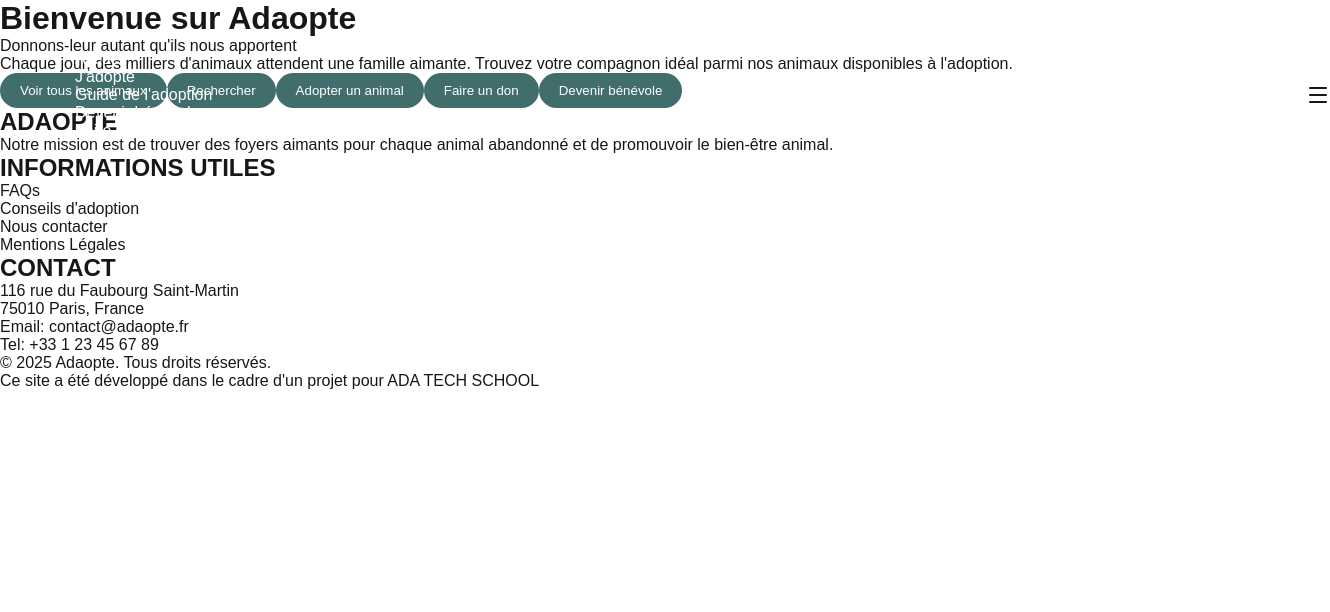
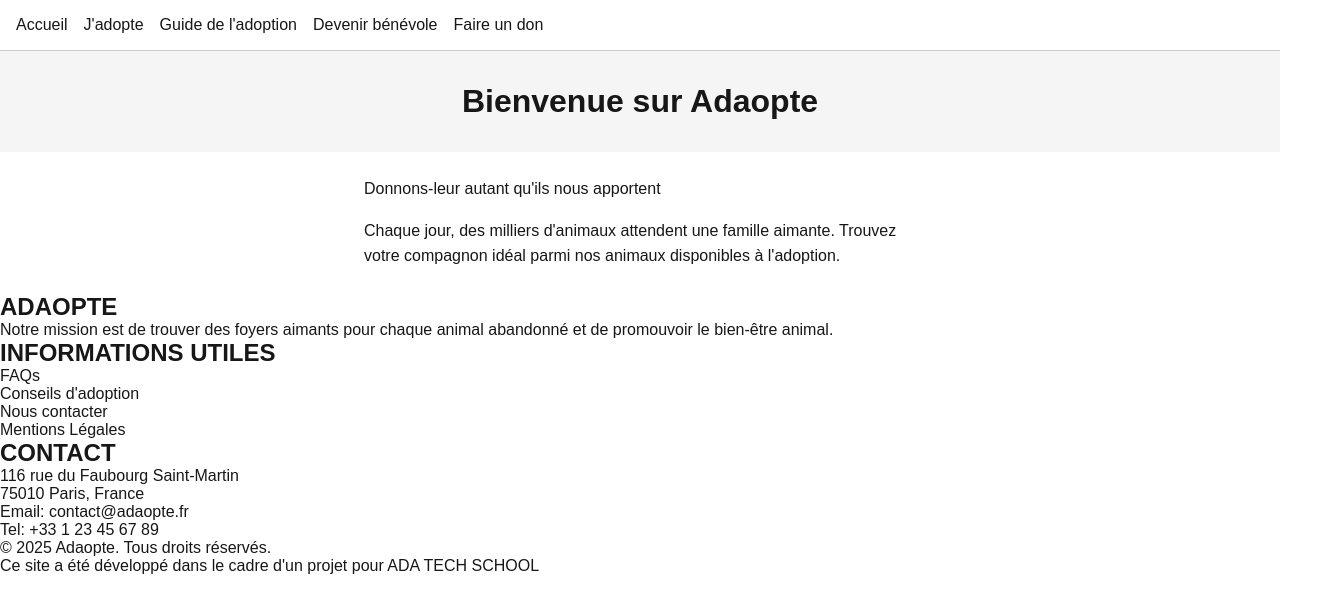
Before and after one commit to Camille-lt/Adaopte_front, a Next.js app: page / in a window 1280 px wide. Shown: the top 612 px of the page, 1330 px wide, since content can reach past the window. Built offline with nearby package versions, Linux system fonts and the light colour scheme.

Commit message:
responsif-advanced

```diff
--- a/src/app/components/navbar.jsx
+++ b/src/app/components/navbar.jsx
@@ -1,57 +1,120 @@
-// src/app/components/navbar/Navbar.jsx
 "use client"
-
+import { useState, useEffect } from 'react';
 import Link from 'next/link';
-import { useEffect, useState} from 'react';
-import { createIcons, icons } from 'lucide';
-import styles from '../navbar.module.css';
 
 export default function Navbar() {
+  const [isOpen, setIsOpen] = useState(false);
+  const [isMobile, setIsMobile] = useState(false);
+
+  // Vérifie la largeur de l'écran
   useEffect(() => {
-    // Crée les icônes après le montage du composant
-    createIcons({ icons });
+    const handleResize = () => {
+      setIsMobile(window.innerWidth <= 768);
+    };
+
+    handleResize(); // appel initial
+    window.addEventListener("resize", handleResize);
+    return () => window.removeEventListener("resize", handleResize);
   }, []);
 
-  // Pour que la navbar se déplie et se replie
-        // const menuHamburger = document.querySelector(".menu-hamburger")
-        // const navLinks = document.querySelector(".nav-links")
+  return (
+    <nav style={{ borderBottom: '1px solid #ccc', padding: '1rem' }}>
+      <div style={{
+        display: 'flex',
+        justifyContent: 'space-between',
+        alignItems: 'center'
+      }}>
 
-        // menuHamburger.addEventListener('click',()=>{
-        // navLinks.classList.toggle('mobile-menu')
-        // })
+        {/* Burger uniquement sur mobile */}
+        {isMobile ? (
+          <button
+            onClick={() => setIsOpen(!isOpen)}
+            aria-label="Toggle menu"
+            style={{
+              fontSize: '1.5rem',
+              background: 'none',
+              border: 'none',
+              cursor: 'pointer',
+              display: 'flex',
+              flexDirection: 'column',
+              justifyContent: 'center',
+              alignItems: 'center',
+              gap: 4,
+            }}
+          >
+            <div style={{ width: 25, height: 3, backgroundColor: '#333' }} />
+            <div style={{ width: 25, height: 3, backgroundColor: '#333' }} />
+            <div style={{ width: 25, height: 3, backgroundColor: '#333' }} />
+          </button>
+        ) : (
+          // Menu visible directement sur desktop
+          <ul style={{
+            display: 'flex',
+            listStyle: 'none',
+            gap: '1rem',
+            margin: 0,
+            padding: 0
+          }}>
+            <li><Link href="/">Accueil</Link></li>
+            <li><Link href="/jadopte">J'adopte</Link></li>
+            <li><Link href="/guide-adoption">Guide de l'adoption</Link></li>
+            <li><Link href="/devenir-benevole">Devenir bénévole</Link></li>
+            <li><Link href="/faire-un-don">Faire un don</Link></li>
+          </ul>
+        )}
+      </div>
 
-    return (
-       <nav className={styles.navbar}>
-        <div className={styles.navbarLinks}>
-  <ul className={styles.navbarLinks}>
-    <li>
-      <Link href="/" style={{ color: 'white', textDecoration: 'none' }}>
-        Accueil
-      </Link>
-    </li>
-    <li>
-      <Link href="/jadopte" style={{ color: 'white', textDecoration: 'none' }}>
-        J'adopte
-      </Link>
-    </li>
-    <li>
-      <Link href="/guide-adoption" style={{ color: 'white', textDecoration: 'none' }}>
-        Guide de l'adoption
-      </Link>
-    </li>
-    <li>
-      <Link href="/devenir-benevole" style={{ color: 'white', textDecoration: 'none' }}>
-        Devenir bénévole
-      </Link>
-    </li>
-    <li>
-      <Link href="/faire-un-don" style={{ color: 'white', textDecoration: 'none' }}>
-        Faire un don
-      </Link>
-    </li>
-  </ul>
+      {/* Menu déroulant en mobile */}
+        {isMobile && isOpen && (
+  <div style={{
+    position: 'fixed',
+    top: 0,
+    left: 0,
+    width: '100vw',
+    height: '100vh',
+    backgroundColor: '#fff',
+    color: 'black',
+    zIndex: 1000,
+    display: 'flex',
+    flexDirection: 'column',
+    alignItems: 'center',
+    justifyContent: 'center',
+  }}>
+    {/* Bouton croix */}
+    <button
+      onClick={() => setIsOpen(false)}
+      aria-label="Fermer le menu"
+      style={{
+        position: 'absolute',
+        top: '1rem',
+        right: '1rem',
+        fontSize: '2rem',
+        background: 'none',
+        border: 'none',
+        cursor: 'pointer',
+        color: '#333'
+      }}
+    >
+      &times;
+    </button>
+
+    <ul style={{
+      listStyle: 'none',
+      padding: 0,
+      margin: 0,
+      display: 'flex',
+      flexDirection: 'column',
+      gap: '3.5rem',
+      fontSize: '1.4rem'
+    }}>
+      <li><Link href="/" onClick={() => setIsOpen(false)}>Accueil</Link></li>
+      <li><Link href="/jadopte" onClick={() => setIsOpen(false)}>J'adopte</Link></li>
+      <li><Link href="/guide-adoption" onClick={() => setIsOpen(false)}>Guide de l'adoption</Link></li>
+      <li><Link href="/devenir-benevole" onClick={() => setIsOpen(false)}>Devenir bénévole</Link></li>
+      <li><Link href="/faire-un-don" onClick={() => setIsOpen(false)}>Faire un don</Link></li>
+    </ul>
   </div>
-  <i className='menu' data-lucide="menu"></i>
-</nav>
-    )
+)}
+    </nav>
+  );
 }
--- a/src/app/navbar.module.css
+++ /dev/null
@@ -1,81 +0,0 @@
-.navbar {
-    position: absolute;
-    margin: 50px;
-    display: flex;
-    align-items: center;
-    justify-content: space-between;
-    width: 100%;
-    box-sizing: border-box;
-}
-
-.navbar a {
-color: pink;
-}
-
-.navbar .navbarLinks ul li{
-    display: flex;
-}
-
-/* .navbarLinks {
-    text-decoration: none;
-} */
-
-.navbar .navbarLinks li{
-    margin: 0 25px;
-    color: pink;
-}
-
-.navbar .navbarLinks li.active a{
-    color: #ed3c57;
-    font-weight: 600;
-}
-
-.navbar .menu {
-    display: none;
-    position: absolute;
-    top: 50px;
-    right: 50px;
-    width: 35px;
-}
-
-
-@media screen and (max-width: 900px) {
-    .navbar{
-        padding: 0;
-    }
-    .navbar .menu {
-        display: block;
-    }
-
-    .mobile-menu {
-        margin-left: 0;
-    }
-
-    .navbarLinks {
-        top: 0;
-        left: 0;
-        position: absolute;
-        background-color: rgba(255, 255, 255, 0.138);
-        backdrop-filter: blur(7px);
-        display: flex;
-        justify-content: center;
-        align-items: center;
-        width: 100%;
-        height: 100vh;
-        margin-left: -100%;
-        transition: all 0.5s ease;
-    }
-
-    .navbarLinks ul {
-        display: flex;
-        flex-direction: column;
-        align-items: center;
-    }
-
-    .navbar .navbarLinks ul li{
-    display: flex;
-    margin: 25px 0;
-    font-size: 1.2em;
-}
-
-}
--- a/src/app/page.js
+++ b/src/app/page.js
@@ -12,21 +12,34 @@ export default function Home() {
 
   return (
     <>
-      <header>
-        <h1>Bienvenue sur Adaopte</h1>
+      <header style={{
+        padding: '2rem 1rem',
+        textAlign: 'center',
+        backgroundColor: '#f5f5f5',
+      }}>
+        <h1 style={{
+          fontSize: '2rem',
+          margin: 0
+        }}>
+          Bienvenue sur Adaopte
+        </h1>
       </header>
-      <main>
-        <p>Donnons-leur autant qu'ils nous apportent</p>
+
+      <main style={{
+        padding: '1.5rem',
+        maxWidth: '600px',
+        margin: '0 auto',
+        fontSize: '1rem',
+        lineHeight: '1.6'
+      }}>
+        <p style={{ marginBottom: '1rem' }}>
+          Donnons-leur autant qu'ils nous apportent
+        </p>
         <p>
           Chaque jour, des milliers d'animaux attendent une famille aimante.
           Trouvez votre compagnon idéal parmi nos animaux disponibles à
           l'adoption.
         </p>
-        <Button onClick={handleVoirAnimaux}>Voir tous les animaux</Button>
-        <Button onClick={handleVoirAnimaux}>Rechercher</Button>
-        <Button onClick={handleVoirAnimaux}>Adopter un animal</Button>
-        <Button onClick={handleVoirAnimaux}>Faire un don</Button>
-        <Button onClick={handleVoirAnimaux}>Devenir bénévole</Button>
       </main>
     </>
   );
```
